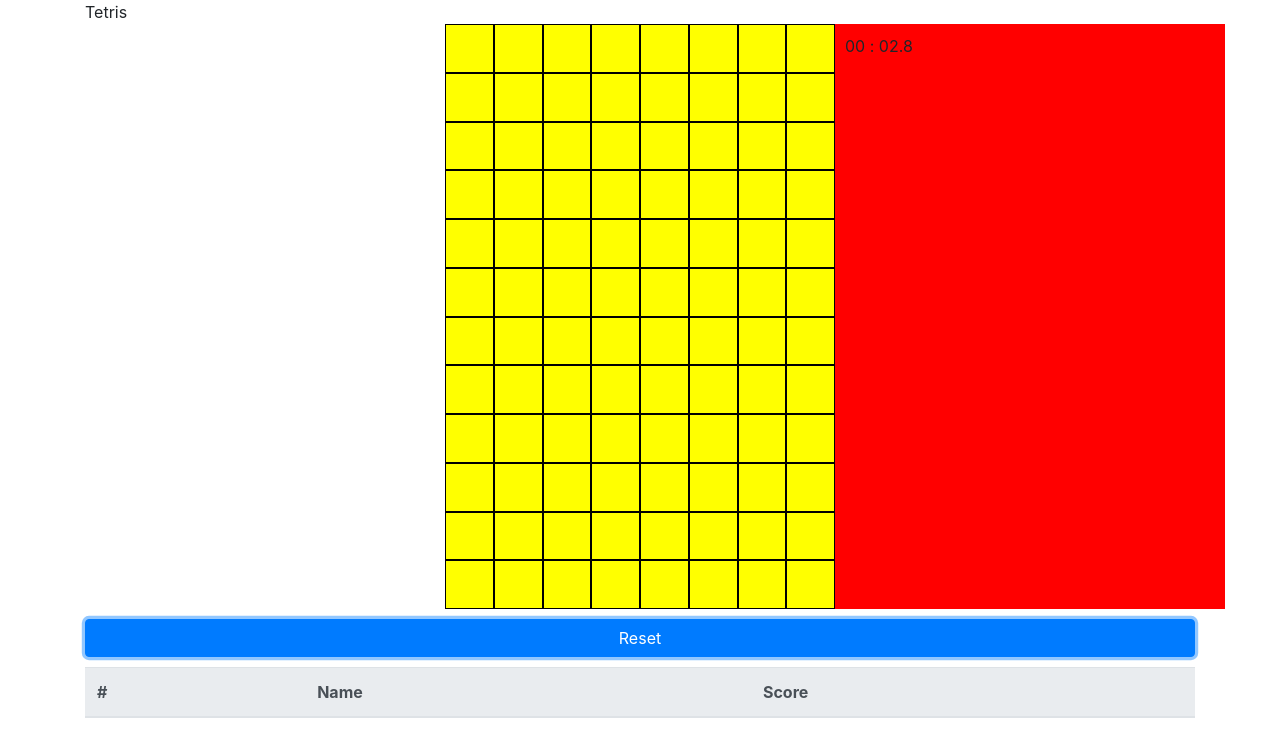
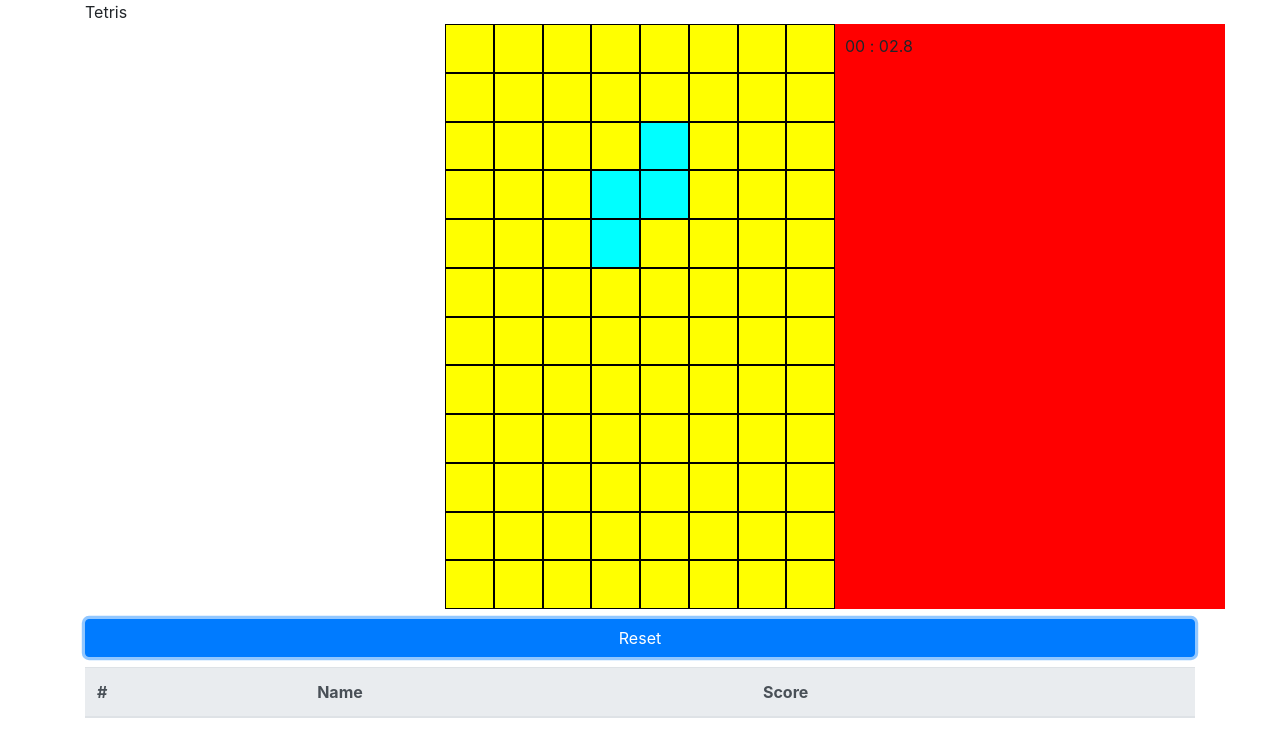
Before and after one commit to kuli00/tetris, a plain HTML site: page index.html in a window 1280 px wide. Both pictures are taken after a click on the button "Start". Drawn offline with Linux system fonts and the light colour scheme.

Commit message:
Figures falling down

```diff
--- a/index.html
+++ b/index.html
@@ -3,6 +3,7 @@
     <link rel="stylesheet" type="text/css" href="css/bootstrap.min.css" />
     <link rel="stylesheet" type="text/css" href="css/style.css" />
     <script src="js/jquery-3.3.1.min.js"></script>
+    <script src="js/figures.js"></script>
     <script src="js/game.js"></script>
     <title>Tetris</title>
 </head>
--- /dev/null
+++ b/js/figures.js
@@ -0,0 +1,53 @@
+var figure1 = [
+    [-4, null, 3, null, null],
+    [-3, null, 3, null, null],
+    [-2, null, 3, null, null],
+    [-1, null, 3, null, null],
+];
+
+var figure2 = [
+    [-4, null, null, null, null],
+    [-3, null, 3, null, null],
+    [-2, null, 3, 4, null],
+    [-1, null, null, 4, null],
+];
+var figure3 = [
+    [-4, null, null, null, null],
+    [-3, null, null, 4, null],
+    [-2, null, 3, 4, null],
+    [-1, null, 3, null, null],
+];
+var figure4 = [
+    [-4, null, null, null, null],
+    [-3, null, null, null, null],
+    [-2, null, 3, null, null],
+    [-1, null, 3, 4, 5],
+];
+var figure5 = [
+    [-4, null, null, null, null],
+    [-3, null, null, null, null],
+    [-2, null, null, null, 5],
+    [-1, null, 3, 4, 5],
+];
+var figure6 = [
+    [-4, null, null, null, null],
+    [-3, null, null, null, null],
+    [-2, null, null, 4, null],
+    [-1, null, 3, 4, 5],
+];
+var figure7 = [
+    [-4, null, null, null, null],
+    [-3, null, null, null, null],
+    [-2, null, 3, 4, null],
+    [-1, null, 3, 4, null],
+];
+
+var figures = [
+    figure1,
+    figure2,
+    figure3,
+    figure4,
+    figure5,
+    figure6,
+    figure7,
+];
--- a/js/game.js
+++ b/js/game.js
@@ -5,6 +5,13 @@ var currentTime;
 var startTime;
 var seconds = 0;
 var minutes = 0;
+
+var colors = [
+    "#ff0000",
+    "#00ff00",
+    "#0000ff",
+    "#00ffff",
+];
 
 function generateGameBoard() {
     $("#game").empty();
@@ -15,10 +22,8 @@ function generateGameBoard() {
         for (var j = 0; j < 8; j++) {
             let newDiv = document.createElement("DIV");
             newDiv.className = "game-field";
-            const fieldId = i + "," + j;
+            const fieldId = i + "_" + j;
             newDiv.id = fieldId;
-            newDiv.height = "30px";// = newDiv.width;
-            //newDiv.textContent = "a";
             newRow.append(newDiv);
 
         }
@@ -29,6 +34,7 @@ function generateGameBoard() {
 function startGame() {
     generateGameBoard();
     timerStart();
+    game();
 }
 
 function timerStart() {
@@ -75,3 +81,102 @@ function parseTimeUnits() {
     seconds = parseInt(seconds);
     minutes = parseInt(minutes);
 }
+
+function pickNewFigure() {
+    let figureNumber = Math.floor(Math.random() * figures.length);
+    return figures[figureNumber];
+}
+
+function pickNewColor(oldColor) {
+    let colorId = Math.floor(Math.random() * colors.length);
+    if (oldColor === null) {
+        return colors[colorId];
+    }
+    if (colors[colorId] === oldColor) {
+        pickNewColor(oldColor);
+    }
+    return colors[colorId];
+}
+
+function game() {
+    let oldColor = null;
+    let newFigure = true;
+    let nextFigure = new Array();
+    let currentFigurePlaced = true;
+
+    let color;
+    setInterval(function () {
+        let currentFigurePosition = new Array();
+        if (currentFigurePlaced) {
+            nextFigure = pickNewFigure();
+            color = pickNewColor(oldColor);
+            currentFigurePlaced = false;
+        }
+        currentFigurePlaced = moveFigureDown(nextFigure, color);
+    }, 500);
+}
+
+
+function moveFigureDown(nextFigure, color) {
+    clearOldFigure(nextFigure);
+    for (let i = 3; i >=0; i--) {
+        nextFigure[i][0] += 1;
+    }
+    if(checkConflict(nextFigure) === false) {
+        return true;
+    }
+    printNewFigure(nextFigure, color);
+    refreshGameBoard();
+    return false;
+}
+
+function clearOldFigure(oldFigure) {
+    for (let i = 0; i <=3; i++) {
+        for (let j = 1; j <= 4; j++) {
+            if (oldFigure[i][j] !== null) {
+                var y = oldFigure[i][0];
+                var x = oldFigure[i][j];
+                if (y >= 0) {
+                    gameBoard[y][x] = 0;
+                }
+            }
+        }
+    }
+}
+
+function printNewFigure(nextFigure, color) {
+    for (let i = 0; i <= 3; i++) {
+        for (let j = 1; j <= 4; j++) {
+            if (nextFigure[i][j] !== null) {
+                var x = nextFigure[i][j];
+                var y = nextFigure[i][0];
+                if (y >= 0) {
+                    gameBoard[y][x] = color;
+                }
+            }
+        }
+    }
+}
+
+function refreshGameBoard() {
+    for (let i = 0; i <= 11; i++){
+        for (let j = 0; j <= 7; j++) {
+            var fieldId = "#" + i + "_" + j;
+            var color = gameBoard[i][j];
+            if (color === 0) {
+                color = "#ffff00";
+            }
+            $(fieldId).css("background-color", color);
+        }
+    }
+}
+
+function checkConflict(nextFigure) {
+    for (let i = 3; i >= 0; i--){
+        for (let j = 0; j <= 3; j++) {
+            if (nextFigure[i][0] > gameBoard.length - 1) {
+                return false;
+            }
+        }
+    }
+}
```
